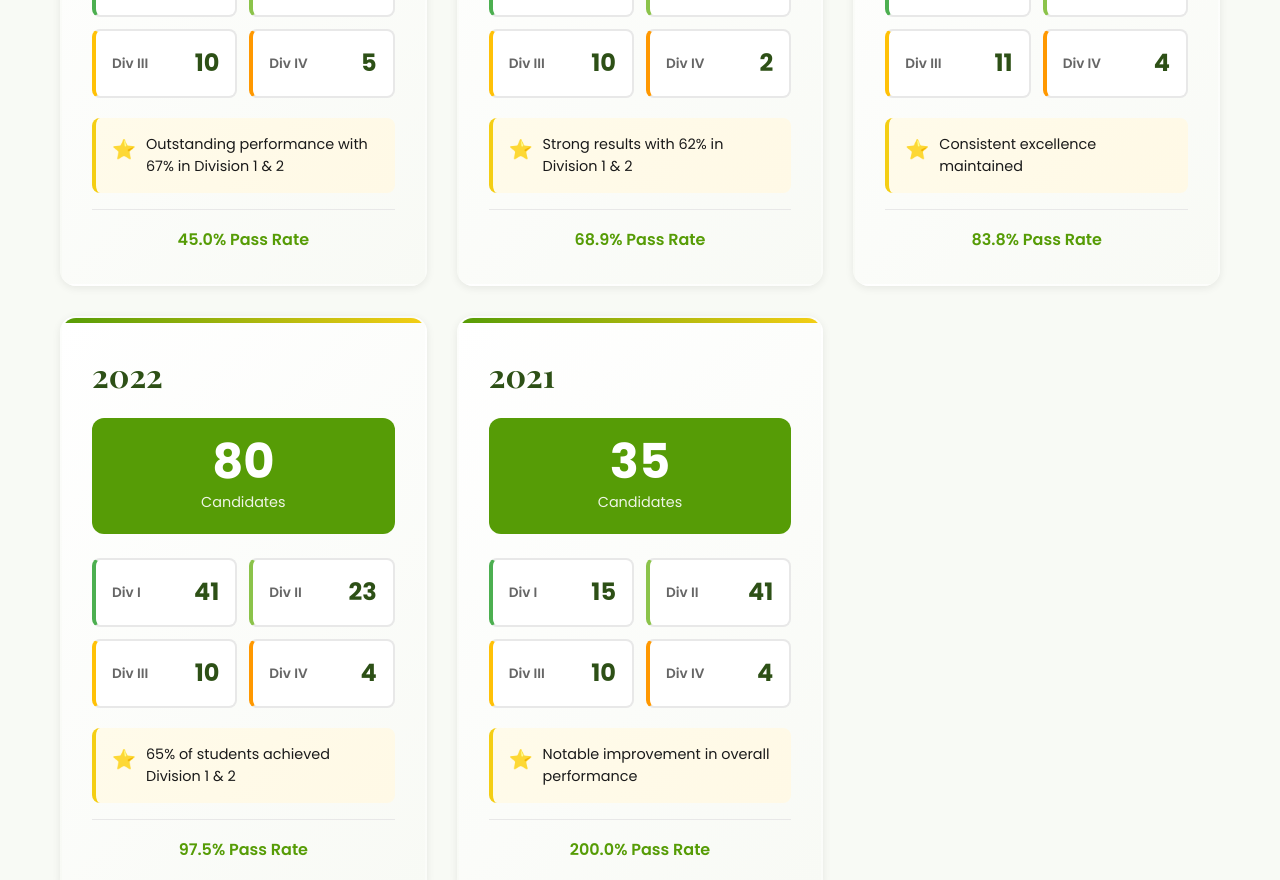
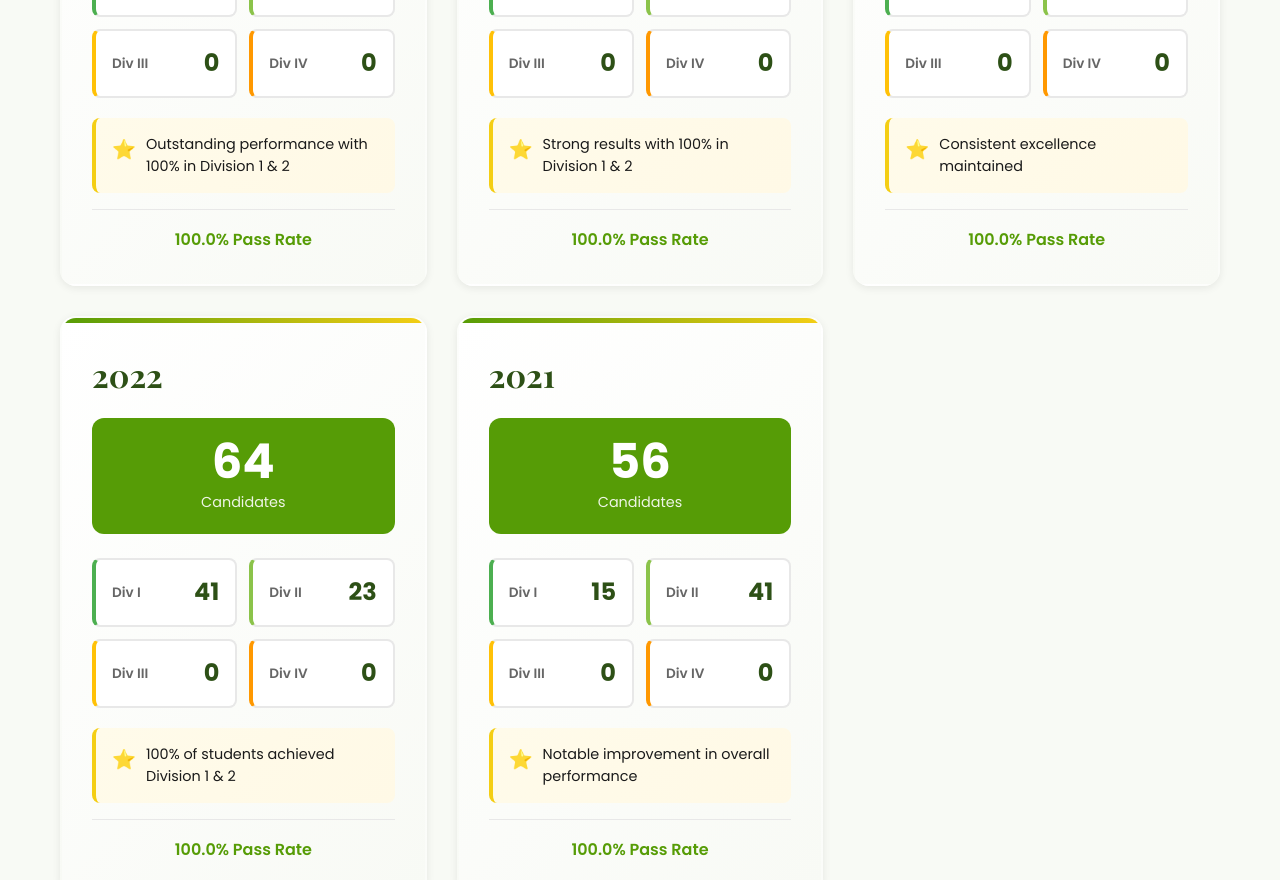
Before and after one commit to JayNaw/kingsway-website, a React (Vite) app: page /academics in a window 1280 px wide. Shown: the part 3240-4120 px from the top of the page. Built offline with nearby package versions, Linux system fonts and the light colour scheme.

Commit message:
Update footer positioning and academic results data for accuracy; add padding to welcome section

```diff
--- a/src/components/Footer.css
+++ b/src/components/Footer.css
@@ -2,12 +2,12 @@
   background: var(--dark-green);
   color: var(--white);
   position: relative;
-  margin-top: 80px;
+  margin-top: 0;
 }
 
 .footer-wave {
   position: absolute;
-  top: -155px;
+  top: -80px;
   left: 0;
   width: 100%;
   overflow: hidden;
@@ -33,7 +33,7 @@
   }
 
   .footer-wave {
-    top: -140px;
+    top: -50px;
   }
 }
 
@@ -43,7 +43,7 @@
   }
 
   .footer-wave {
-    top: -120px;
+    top: -40px;
   }
 }
 
--- a/src/data/results.js
+++ b/src/data/results.js
@@ -1,56 +1,56 @@
 export const academicResults = [
   {
     year: '2025',
-    totalCandidates: 100,
+    totalCandidates: 46,
     divisions: {
-      div1: 12,
-      div2: 18,
-      div3: 10,
-      div4: 5
+      div1: 45,
+      div2: 1,
+      div3: 0,
+      div4: 0
     },
-    highlight: 'Outstanding performance with 67% in Division 1 & 2'
+    highlight: 'Outstanding performance with 100% in Division 1 & 2'
   },
   {
     year: '2024',
-    totalCandidates: 90,
+    totalCandidates: 50,
     divisions: {
       div1: 28,
       div2: 22,
-      div3: 10,
-      div4: 2
+      div3: 0,
+      div4: 0
     },
-    highlight: 'Strong results with 62% in Division 1 & 2'
+    highlight: 'Strong results with 100% in Division 1 & 2'
   },
   {
     year: '2023',
-    totalCandidates: 80,
+    totalCandidates: 52,
     divisions: {
       div1: 20,
       div2: 32,
-      div3: 11,
-      div4: 4
+      div3: 0,
+      div4: 0
     },
     highlight: 'Consistent excellence maintained'
   },
   {
     year: '2022',
-    totalCandidates: 80,
+    totalCandidates: 64,
     divisions: {
       div1: 41,
       div2: 23,
-      div3: 10,
-      div4: 4
+      div3: 0,
+      div4: 0
     },
-    highlight: '65% of students achieved Division 1 & 2'
+    highlight: '100% of students achieved Division 1 & 2'
   },
   {
     year: '2021',
-    totalCandidates: 35,
+    totalCandidates: 56,
     divisions: {
       div1: 15,
       div2: 41,
-      div3: 10,
-      div4: 4
+      div3: 0,
+      div4: 0
     },
     highlight: 'Notable improvement in overall performance'
   }
--- a/src/pages/Home.css
+++ b/src/pages/Home.css
@@ -111,6 +111,7 @@
 
 .welcome-section {
   background: var(--light-bg);
+  padding: 0 0 80px;
 }
 
 .welcome-content {
```
